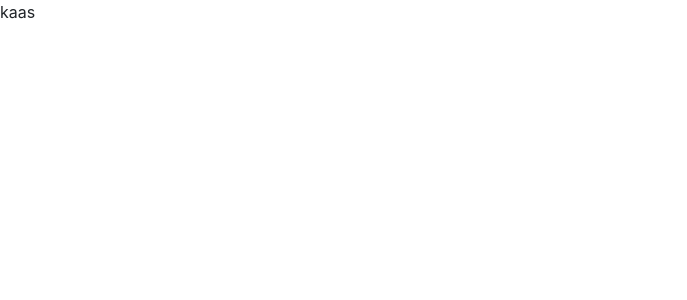
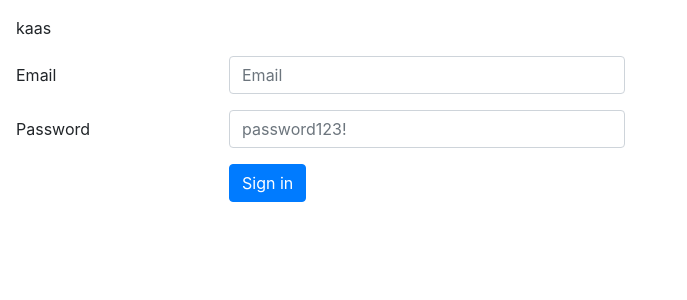
Before and after one commit to andre7455/CMS-Experiment, a PHP site: page / in a window 1280 px wide. Before the commit the part shown is almost empty. Shown: the top 300 px of the page, without its empty margins (0-687 px from the left). Run offline with PHP 8.4, Linux system fonts and the light colour scheme.

Commit message:
made a default login page
it's not functional but it workes fine

```diff
--- a/includes/head.php
+++ b/includes/head.php
@@ -9,4 +9,4 @@
     include 'includes/stylebundle.php';
     ?>
 </head>
-<body>
+<body class="m-3">
--- a/includes/stylebundle.php
+++ b/includes/stylebundle.php
@@ -1,3 +1,9 @@
+<!-- import bootstrap -->
 <link rel="stylesheet" href="https://cdn.jsdelivr.net/npm/bootstrap@4.6.1/dist/css/bootstrap.min.css" integrity="sha384-zCbKRCUGaJDkqS1kPbPd7TveP5iyJE0EjAuZQTgFLD2ylzuqKfdKlfG/eSrtxUkn" crossorigin="anonymous">
 <script src="https://cdn.jsdelivr.net/npm/jquery@3.5.1/dist/jquery.slim.min.js" integrity="sha384-DfXdz2htPH0lsSSs5nCTpuj/zy4C+OGpamoFVy38MVBnE+IbbVYUew+OrCXaRkfj" crossorigin="anonymous"></script>
 <script src="https://cdn.jsdelivr.net/npm/bootstrap@4.6.1/dist/js/bootstrap.bundle.min.js" integrity="sha384-fQybjgWLrvvRgtW6bFlB7jaZrFsaBXjsOMm/tB9LTS58ONXgqbR9W8oWht/amnpF" crossorigin="anonymous"></script>
+
+<!-- import fond -->
+<link rel="preconnect" href="https://fonts.googleapis.com">
+<link rel="preconnect" href="https://fonts.gstatic.com" crossorigin>
+<link href="https://fonts.googleapis.com/css2?family=Nunito:wght@200&display=swap" rel="stylesheet">
--- a/index.php
+++ b/index.php
@@ -4,4 +4,23 @@ include 'includes/head.php';
 
 <body>
     <p>kaas</p>
+    <form>
+        <div class="form-group row">
+            <label for="inputEmail3" class="col-sm-2 col-form-label">Email</label>
+            <div class="col-sm-4">
+                <input type="email" class="form-control" id="inputEmail3" placeholder="Email">
+            </div>
+        </div>
+        <div class="form-group row">
+            <label for="inputPassword" class="col-sm-2 col-form-label">Password</label>
+            <div class="col-sm-4">
+                <input type="password" class="form-control" id="inputPassword" placeholder="password123!">
+            </div>
+        </div>
+        <div class="form-group row">
+            <div class="col-sm-10 offset-sm-2">
+                <button type="submit" class="btn btn-primary">Sign in</button>
+            </div>
+        </div>
+    </form>
 </body>
```
Also changed, not shown: sytle.php (deleted, +0 -9 lines).
